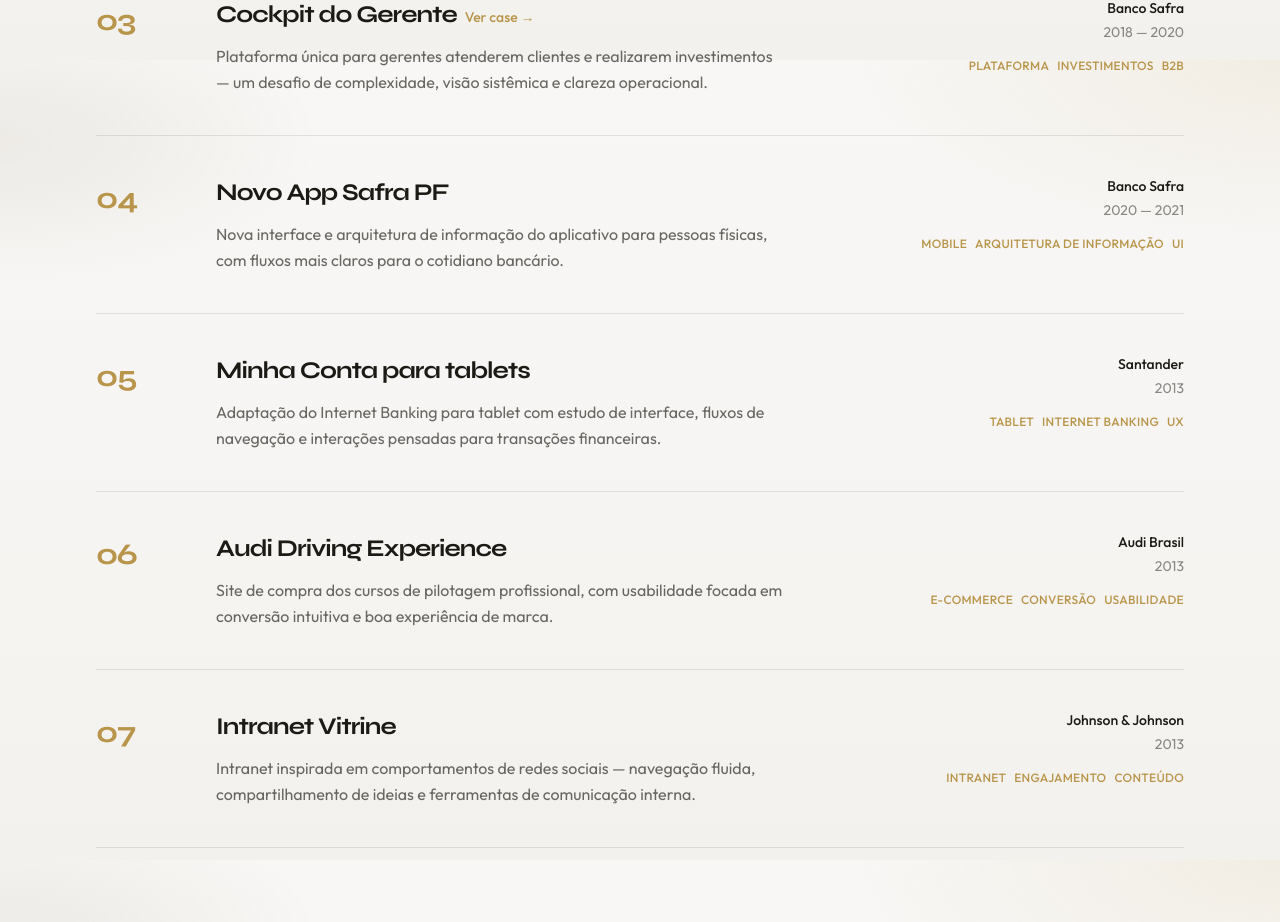
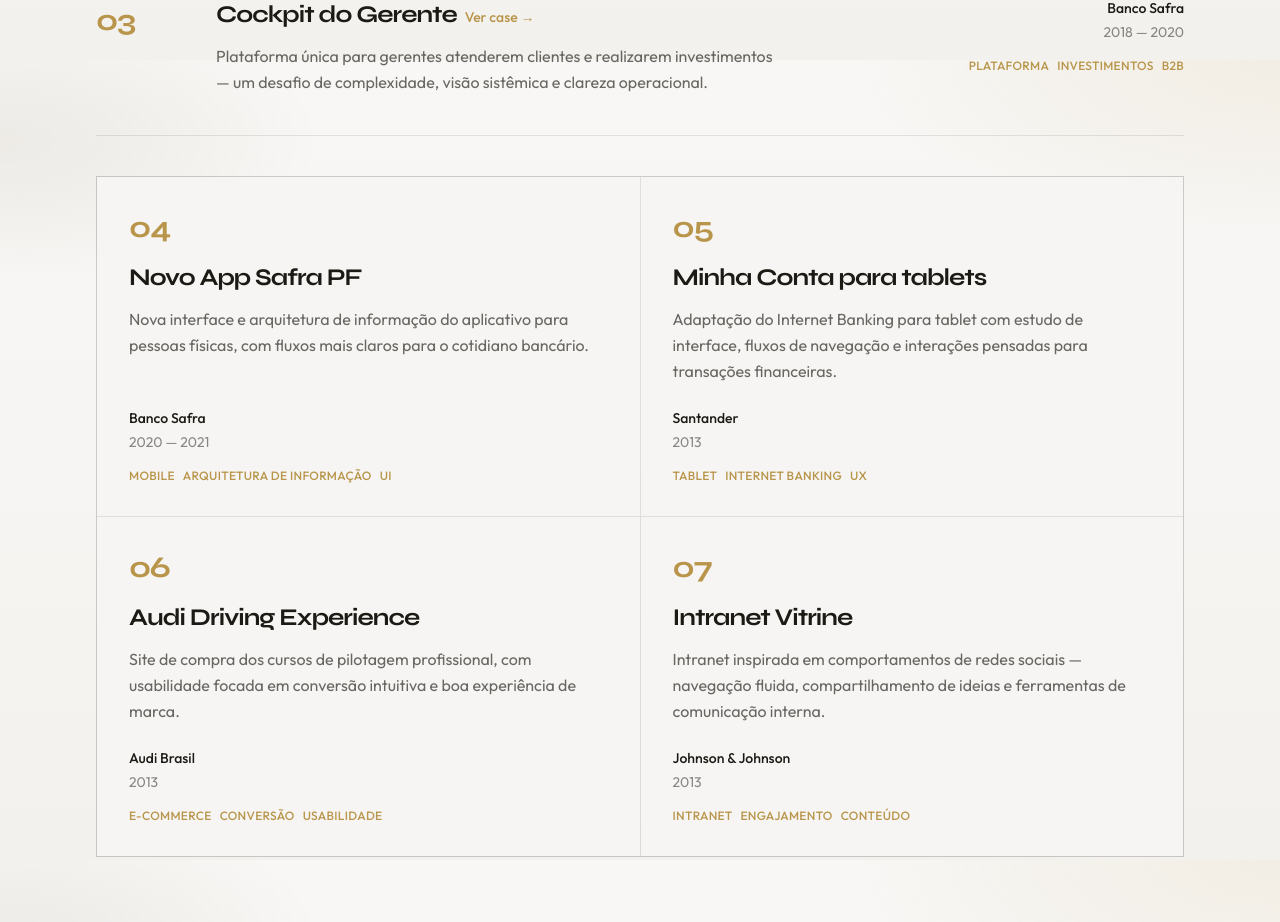
Before and after one commit to gabriellasevero-ship-it/Portf-lio-Gabriella-Severo, a Next.js app: page / in a window 1280 px wide. Shown: the part 3940-4862 px from the top of the page. Built offline with nearby package versions, Linux system fonts and the light colour scheme.

Commit message:
Show projects 04–07 as a two-by-two card grid.
Keep Iara, Social Commerce, and Cockpit as full-width case rows with Ver case links; render the remaining four as cards without inventing hrefs.

Co-authored-by: gabriella.severo <gabriella.severo@gmail.com>

```diff
--- a/src/components/projects.tsx
+++ b/src/components/projects.tsx
@@ -1,7 +1,12 @@
 import Link from "next/link";
 import { projects } from "@/data/portfolio";
 
+const FEATURED_COUNT = 3;
+
 export function Projects() {
+  const featured = projects.slice(0, FEATURED_COUNT);
+  const grid = projects.slice(FEATURED_COUNT);
+
   return (
     <section id="projetos" className="scroll-mt-24 py-20 md:py-28">
       <div className="mx-auto max-w-6xl px-5 md:px-8">
@@ -16,7 +21,7 @@ export function Projects() {
         </p>
 
         <div className="mt-12 divide-y divide-ink/10 border-y border-ink/10">
-          {projects.map((project, index) => {
+          {featured.map((project, index) => {
             const content = (
               <>
                 <p className="font-display text-2xl text-signal md:pt-1 md:text-3xl">
@@ -76,6 +81,41 @@ export function Projects() {
             );
           })}
         </div>
+
+        {grid.length > 0 ? (
+          <div className="mt-8 grid grid-cols-1 gap-px overflow-hidden border border-ink/10 bg-ink/10 md:mt-10 md:grid-cols-2">
+            {grid.map((project, index) => (
+              <article
+                key={project.title}
+                className="flex h-full flex-col bg-background p-6 md:p-8"
+              >
+                <p className="font-display text-2xl text-signal md:text-3xl">
+                  {String(FEATURED_COUNT + index + 1).padStart(2, "0")}
+                </p>
+                <h3 className="mt-4 font-display text-xl leading-snug text-ink md:text-2xl">
+                  {project.title}
+                </h3>
+                <p className="mt-3 flex-1 text-base leading-relaxed text-ink/65">
+                  {project.description}
+                </p>
+                <div className="mt-6">
+                  <p className="text-sm font-medium text-ink">{project.client}</p>
+                  <p className="mt-1 text-sm text-ink/50">{project.year}</p>
+                  <ul className="mt-4 flex flex-wrap gap-2">
+                    {project.tags.map((tag) => (
+                      <li
+                        key={tag}
+                        className="text-xs font-medium tracking-wide text-signal uppercase"
+                      >
+                        {tag}
+                      </li>
+                    ))}
+                  </ul>
+                </div>
+              </article>
+            ))}
+          </div>
+        ) : null}
       </div>
     </section>
   );
```
